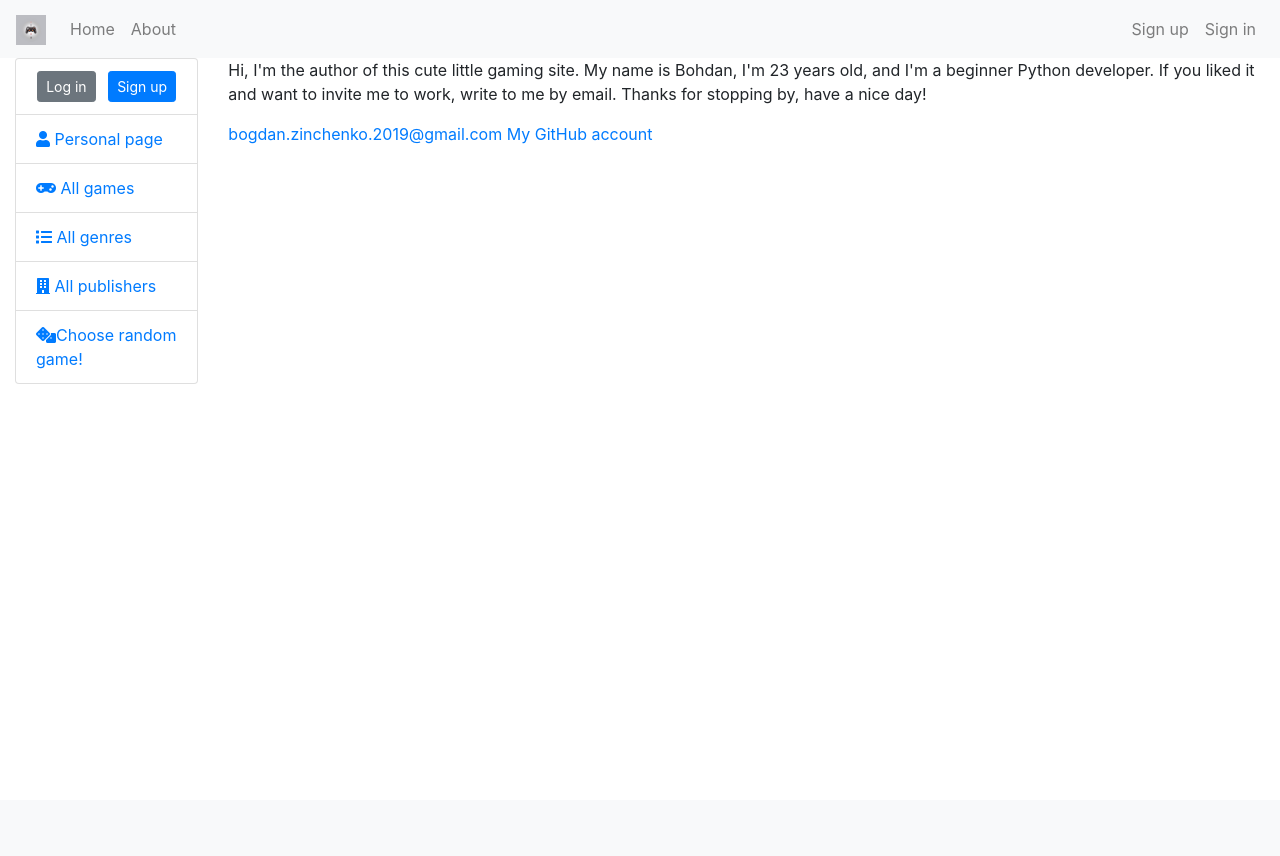
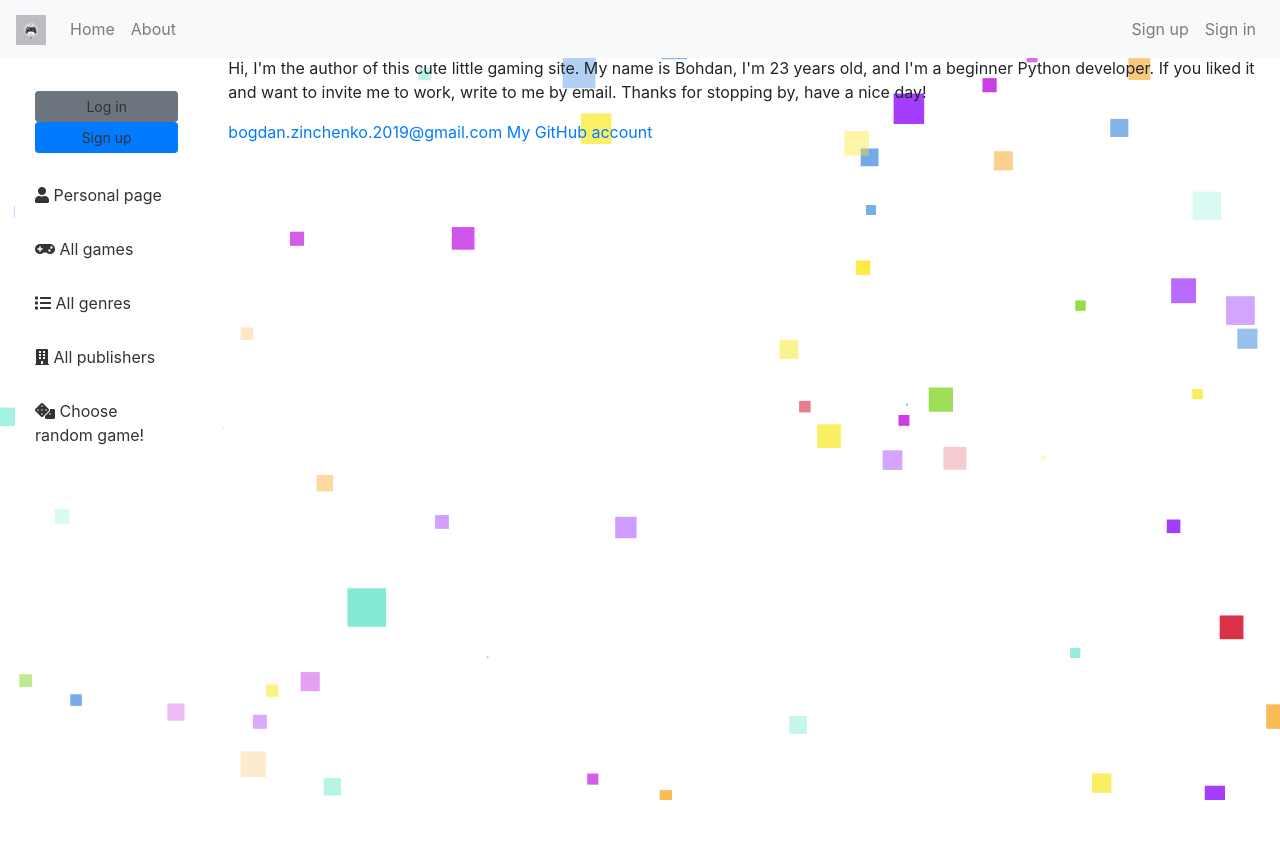
Before and after one commit to BornToLivee/game-hub, a Django app: page /about/ in a window 1280 px wide. Before the commit the page ends 384 px from the top, so only its background shows below. Run offline with Django 5.2, Linux system fonts and the light colour scheme; some libraries are stand-ins or nearby versions.

Commit message:
added background animation & refactor sidebar html & add new styles and js

```diff
--- a/static/css/styles.css
+++ b/static/css/styles.css
@@ -0,0 +1,62 @@
+.background-animation {
+  position: fixed;
+  width: 100%;
+  height: 100%;
+  z-index: -1;
+  top: 0;
+  left: 0;
+  background: #ffffff;
+}
+
+html, body {
+  height: 100%;
+  margin: 0;
+}
+
+.navbar {
+  position: fixed;
+  top: 0;
+  width: 100%;
+  z-index: 1000;
+}
+
+.container-fluid {
+  height: 100%;
+  margin-top: 56px; /* Высота navbar */
+}
+
+.sidebar-wrapper {
+  height: calc(100% - 56px);
+  position: fixed;
+  top: 56px;
+  left: 0;
+  background-color: #f8f9fa;
+  border-right: 1px solid #ddd;
+  overflow-y: auto;
+}
+
+.sidebar-nav {
+  padding-top: 20px;
+}
+
+.sidebar-nav .list-group-item {
+  border: none;
+  padding: 15px 20px;
+  transition: background-color 0.3s, color 0.3s;
+}
+
+.sidebar-nav .list-group-item:hover {
+  background-color: #007bff;
+  color: white;
+}
+
+.sidebar-nav .list-group-item a {
+  color: #333;
+  text-decoration: none;
+  width: 100%;
+  display: block;
+}
+
+.sidebar-nav .list-group-item a:hover {
+  color: white;
+}
--- /dev/null
+++ b/static/js/particles.json
@@ -0,0 +1,99 @@
+{
+  "particles": {
+    "number": {
+      "value": 50,
+      "density": {
+        "enable": true,
+        "value_area": 800
+      }
+    },
+    "color": {
+      "value": ["#f8e71c", "#50e3c2", "#7ed321", "#4a90e2", "#bd10e0", "#9013fe", "#f5a623", "#d0021b"]
+    },
+    "shape": {
+      "type": "polygon",
+      "stroke": {
+        "width": 0,
+        "color": "#ffffff"
+      },
+      "polygon": {
+        "nb_sides": 4
+      }
+    },
+    "opacity": {
+      "value": 0.6,
+      "random": true,
+      "anim": {
+        "enable": true,
+        "speed": 0.5,
+        "opacity_min": 0.1,
+        "sync": false
+      }
+    },
+    "size": {
+      "value": 20,
+      "random": true,
+      "anim": {
+        "enable": true,
+        "speed": 3,
+        "size_min": 5,
+        "sync": false
+      }
+    },
+    "line_linked": {
+      "enable": false
+    },
+    "move": {
+      "enable": true,
+      "speed": 2,
+      "direction": "none",
+      "random": true,
+      "straight": false,
+      "out_mode": "out",
+      "bounce": false,
+      "attract": {
+        "enable": false
+      }
+    }
+  },
+  "interactivity": {
+    "detect_on": "canvas",
+    "events": {
+      "onhover": {
+        "enable": true,
+        "mode": "grab"
+      },
+      "onclick": {
+        "enable": true,
+        "mode": "push"
+      },
+      "resize": true
+    },
+    "modes": {
+      "grab": {
+        "distance": 400,
+        "line_linked": {
+          "opacity": 1
+        }
+      },
+      "bubble": {
+        "distance": 250,
+        "size": 0,
+        "duration": 2,
+        "opacity": 0,
+        "speed": 3
+      },
+      "repulse": {
+        "distance": 400,
+        "duration": 0.4
+      },
+      "push": {
+        "particles_nb": 4
+      },
+      "remove": {
+        "particles_nb": 2
+      }
+    }
+  },
+  "retina_detect": true
+}
--- a/templates/base.html
+++ b/templates/base.html
@@ -11,11 +11,14 @@
         crossorigin="anonymous">
   <link rel="stylesheet" href="https://cdnjs.cloudflare.com/ajax/libs/font-awesome/5.15.4/css/all.min.css">
   <link rel="stylesheet" href="{% static 'css/styles.css' %}">
+  {% load static %}
 </head>
 
+<body>
 {% block header %}
   {% include "includes/header.html" %}
 {% endblock %}
+<div id="particles-js" class="background-animation"></div>
 <div class="container-fluid">
   <div class="row">
     <div class="col-sm-2">
@@ -28,3 +31,33 @@
       {% block pagination %}
         {% include "includes/pagination.html" %}
       {% endblock %}
+    </div>
+  </div>
+</div>
+
+<!-- jQuery -->
+<script
+    src="https://code.jquery.com/jquery-3.6.0.js"
+    integrity="sha256-H+K7U5CnXl1h5ywQfKtSj8PCmoN9aaq30gDh27Xc0jk="
+    crossorigin="anonymous">
+</script>
+<script src="{% static 'js/rating.js' %}"></script>
+<!-- jQuery -->
+<script
+    src="https://code.jquery.com/jquery-3.6.0.js"
+    integrity="sha256-H+K7U5CnXl1h5ywQfKtSj8PCmoN9aaq30gDh27Xc0jk="
+    crossorigin="anonymous">
+</script>
+<script src="{% static 'js/rating.js' %}"></script>
+<script src="{% static 'js/jquery.min.js' %}"></script>
+<script src="{% static 'js/bootstrap.bundle.min.js' %}"></script>
+<script src="https://cdn.jsdelivr.net/npm/particles.js@2.0.0/particles.min.js"></script>
+<script>
+    particlesJS.load('particles-js', '{% static 'js/particles.json' %}', function () {
+        console.log('Particles.js config loaded');
+    });
+</script>
+{% block scripts %}{% endblock %}
+</body>
+
+</html>
```
Also changed, not shown: templates/includes/sidebar.html (+9 -12 lines), db.sqlite3.
